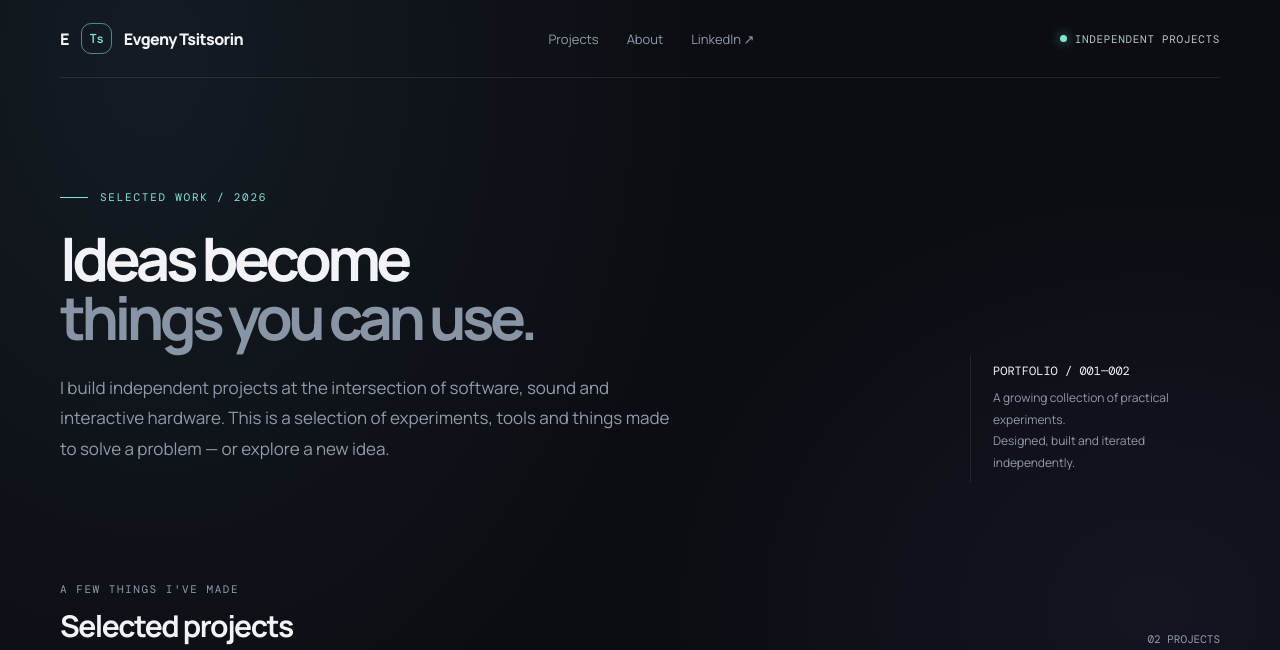
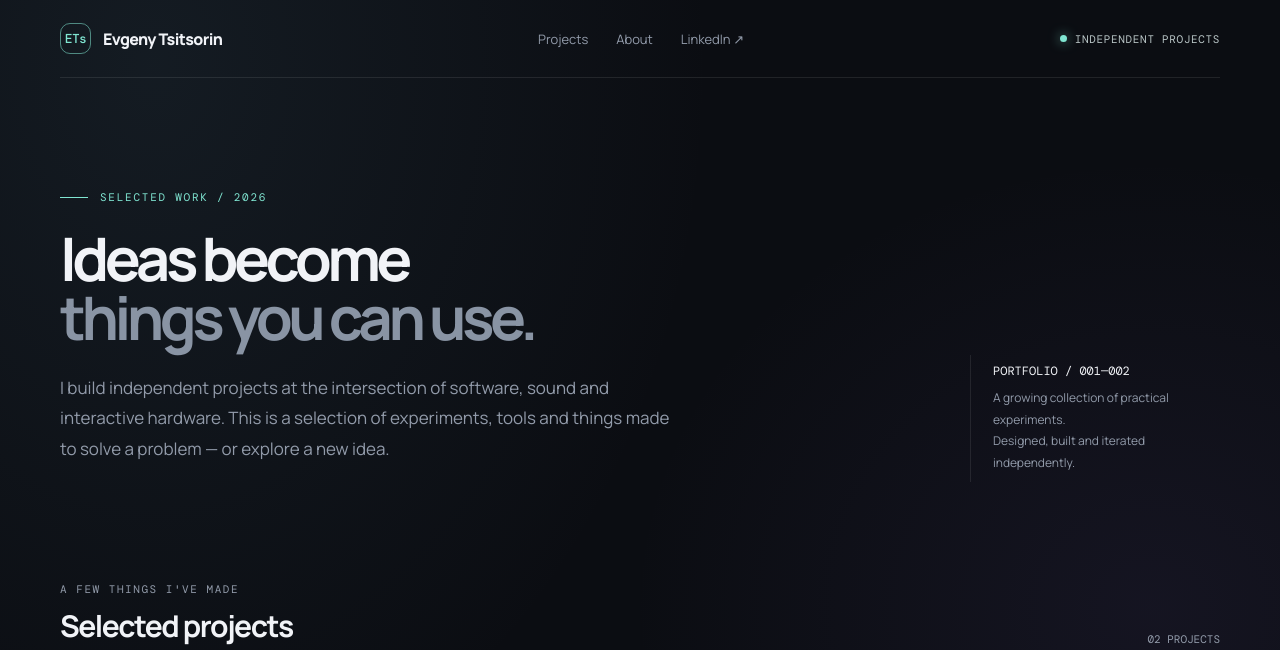
Before and after one commit to EvgenyTsitsorin/EvgenyTsitsorin, a plain HTML site: page index.html in a window 1280 px wide. Shown: the top 650 px of the page. Drawn offline with nearby package versions, Linux system fonts and the light colour scheme.

Commit message:
Update index.html

```diff
--- a/index.html
+++ b/index.html
@@ -106,7 +106,7 @@
 <body>
   <header class="wrap topbar">
     <a class="brand" href="#" aria-label="Evgeny Tsitsorin home">
-      <span>E</span><span class="brand-mark">Ts</span><span>Evgeny Tsitsorin</span>
+      <span class="brand-mark">ETs</span><span>Evgeny Tsitsorin</span>
     </a>
     <nav class="nav" aria-label="Main navigation">
       <a href="#projects">Projects</a>
```
